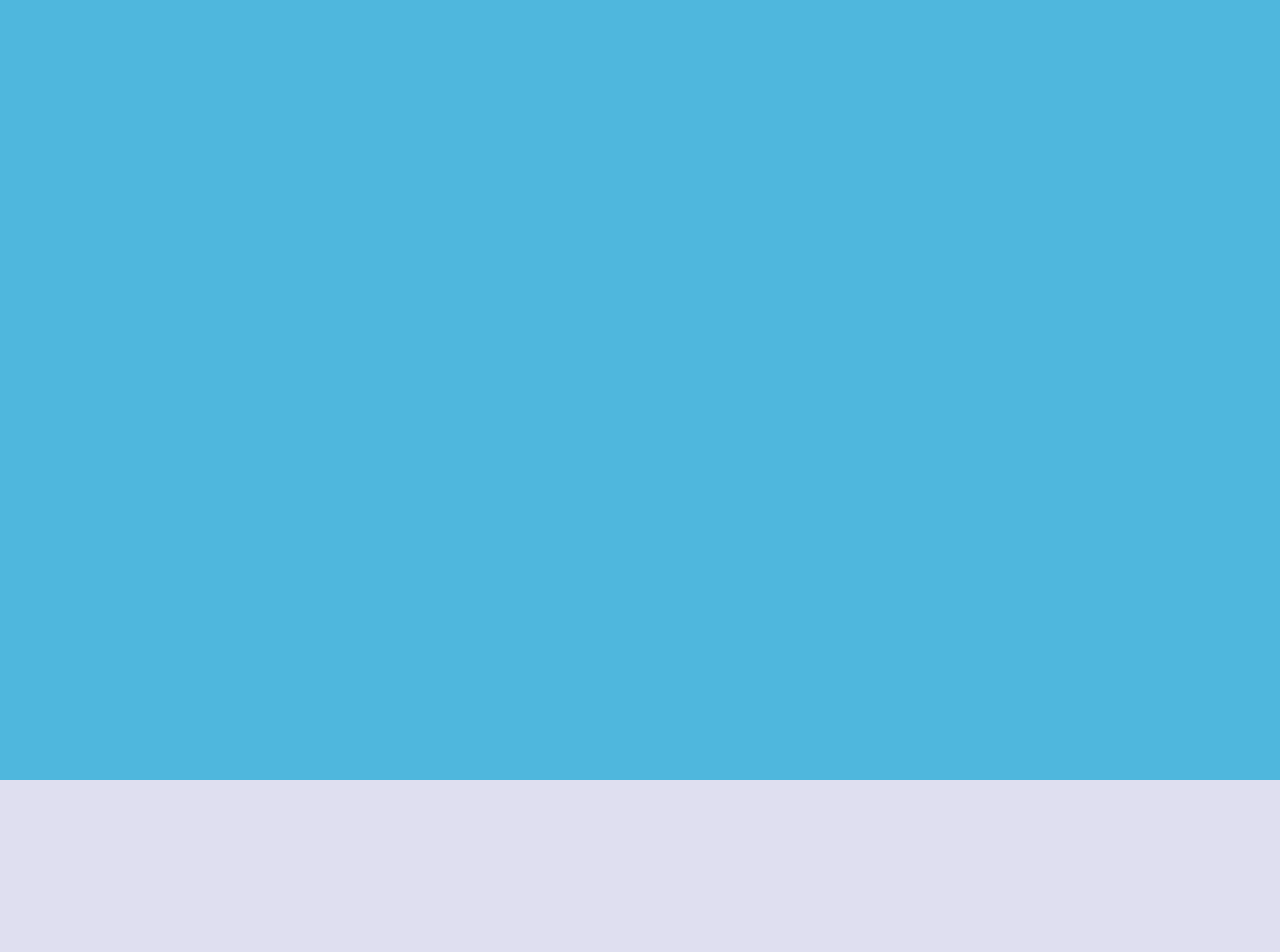
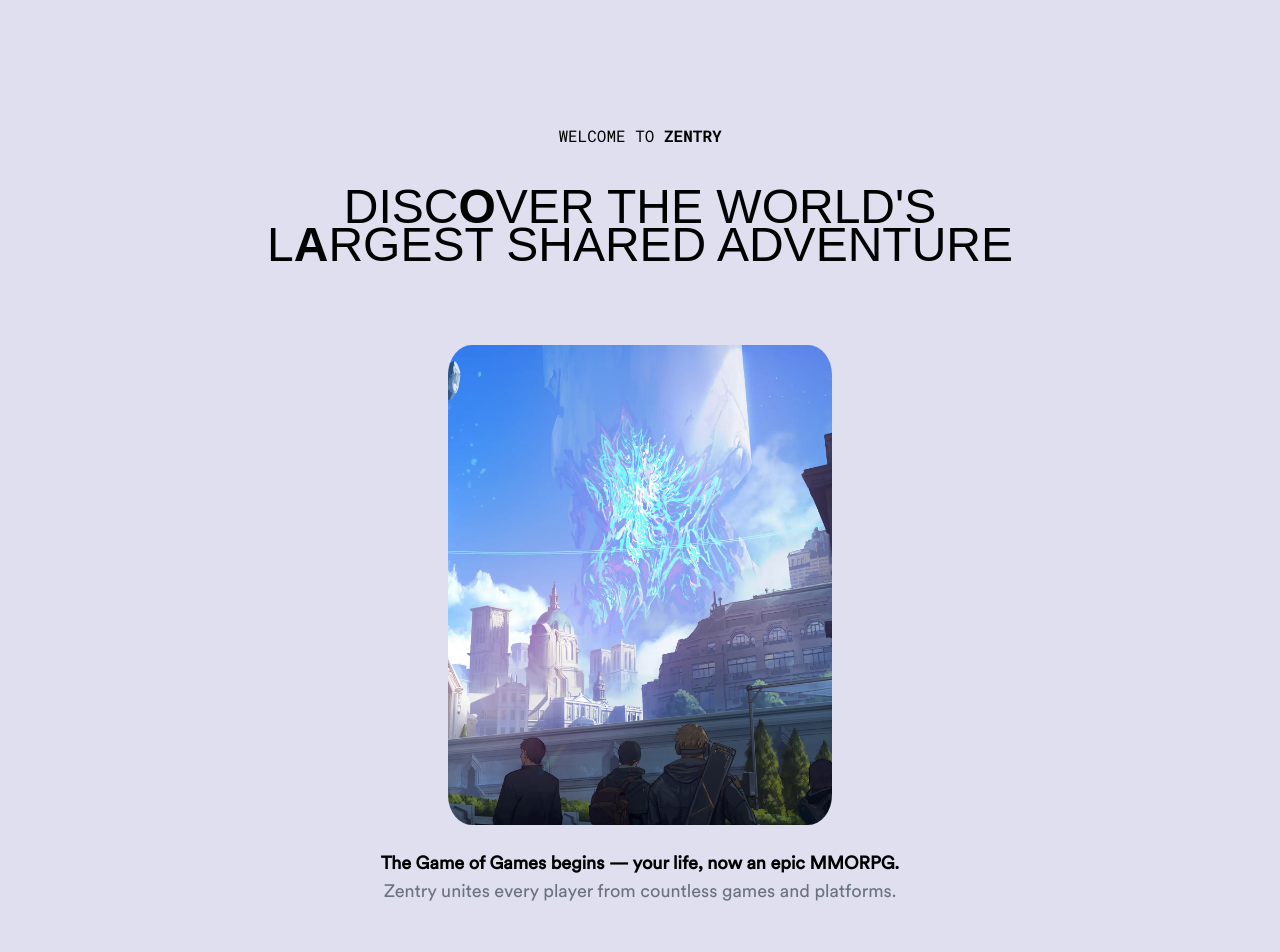
Before and after one commit to talha-amr/Zentry, a React (Vite) app: page / in a window 1280 px wide. Shown: the part 820-1772 px from the top of the page. Before the commit the page ends 1600 px from the top, so only its background shows below. Built offline with nearby package versions, Linux system fonts and the light colour scheme; a web font is replaced by a local one.

Commit message:
added about section with scaling animatiion

```diff
--- a/src/App.jsx
+++ b/src/App.jsx
@@ -1,5 +1,6 @@
 
 import './App.css'
+import About from './components/About'
 import Hero from './components/Hero'
 import gsap from 'gsap'
 import ScrollTrigger from 'gsap/dist/ScrollTrigger'
@@ -9,7 +10,8 @@
     <>
       <main className='relative min-h-screen w-screen'>
       <Hero/>
-      <div className="h-dvh bg-blue-300 w-screen"></div>
+      <About/>
+      <div className="h-dvh bg-black"></div>
       </main>
     </>
   )
--- /dev/null
+++ b/src/components/About.jsx
@@ -0,0 +1,53 @@
+import React from 'react'
+import gsap from 'gsap';
+import { useGSAP } from '@gsap/react';
+import ScrollTrigger from 'gsap/ScrollTrigger';
+const About = () => {
+  useGSAP(() => {
+  const clipAnimation = gsap.timeline({
+    scrollTrigger: {
+      trigger: '#clip',
+      start: 'center center',
+      end: '+=800 center',
+      scrub: 0.5,
+      pin: true,
+      pinSpacing: true,
+    }
+  });
+
+  clipAnimation.to('.mask-clip-path', {
+    width: '100vw',
+    height: '100vh',
+    borderRadius: '0% 0% 0% 0%'
+  });
+},[]);
+  return (
+    <div id="about" className="min-h-screen w-screen">
+      <div className="relative mb-20 mt-36 flex flex-col items-center gap-5">
+        <h2 className="font-general text-sm uppercase md:text-base">
+          Welcome to <span className="font-bold">Zentry</span>
+        </h2>
+
+        <div className="mt-5 text-center text-4xl uppercase leading-[0.8] md:text-5xl">
+          Disc<b>o</b>ver the world's <br />
+          l<b>a</b>rgest shared adventure
+        </div>
+
+
+      <div className=" mt-[20rem] about-subtext ">
+        <p className='font-bold'>The Game of Games begins — your life, now an epic MMORPG.</p>
+        <p className='text-gray-500'>
+          <span>Zentry</span> unites every player from countless games and platforms.
+        </p>
+      </div>
+    </div>
+    <div className="h-dvh w-screen" id='clip'>
+      <div className="mask-clip-path about-image">
+        <img src="/img/about.webp" alt="" className='left-0 top-0 size-full object-cover' />
+         </div>
+    </div>
+    </div>
+  )
+}
+
+export default About
--- a/src/components/Hero.jsx
+++ b/src/components/Hero.jsx
@@ -3,7 +3,7 @@
 import Button from './Button'
 import { useGSAP } from '@gsap/react'
 import gsap from 'gsap'
-import { ScrollTrigger } from "gsap/ScrollTrigger";
+import { ScrollTrigger } from "gsap/all";
 gsap.registerPlugin(ScrollTrigger);
 
 const Hero = () => {
@@ -49,7 +49,7 @@
     trigger: "#video-frame",
     scrub: true,
     start: "top top",
-    end: "bottom 50%",
+    end: "bottom 30%",
   },
 });
 
--- a/src/index.css
+++ b/src/index.css
@@ -56,6 +56,7 @@
   overflow-x: hidden;
   background-color: #dfdff0;
   font-family: "General Sans", sans-serif;
+  scroll-behavior: smooth;
 }
 @layer utilities {
   .absolute-center {
@@ -172,3 +173,12 @@
     opacity: 0.8;
   }
 }
+/* .mask-clip-path {
+   clip-path: polygon(14% 0, 84% 4%, 98% 89%, 0 100%);
+} */
+  .about-subtext {
+    @apply absolute bottom-[-80dvh] left-1/2 w-full max-w-120 -translate-x-1/2 text-center font-circular text-lg md:max-w-[40rem];
+  }
+    .about-image {
+    @apply absolute left-1/2 top-0 z-20 h-[60vh] w-96 origin-center -translate-x-1/2 overflow-hidden rounded-3xl md:w-[30vw];
+  }
```
